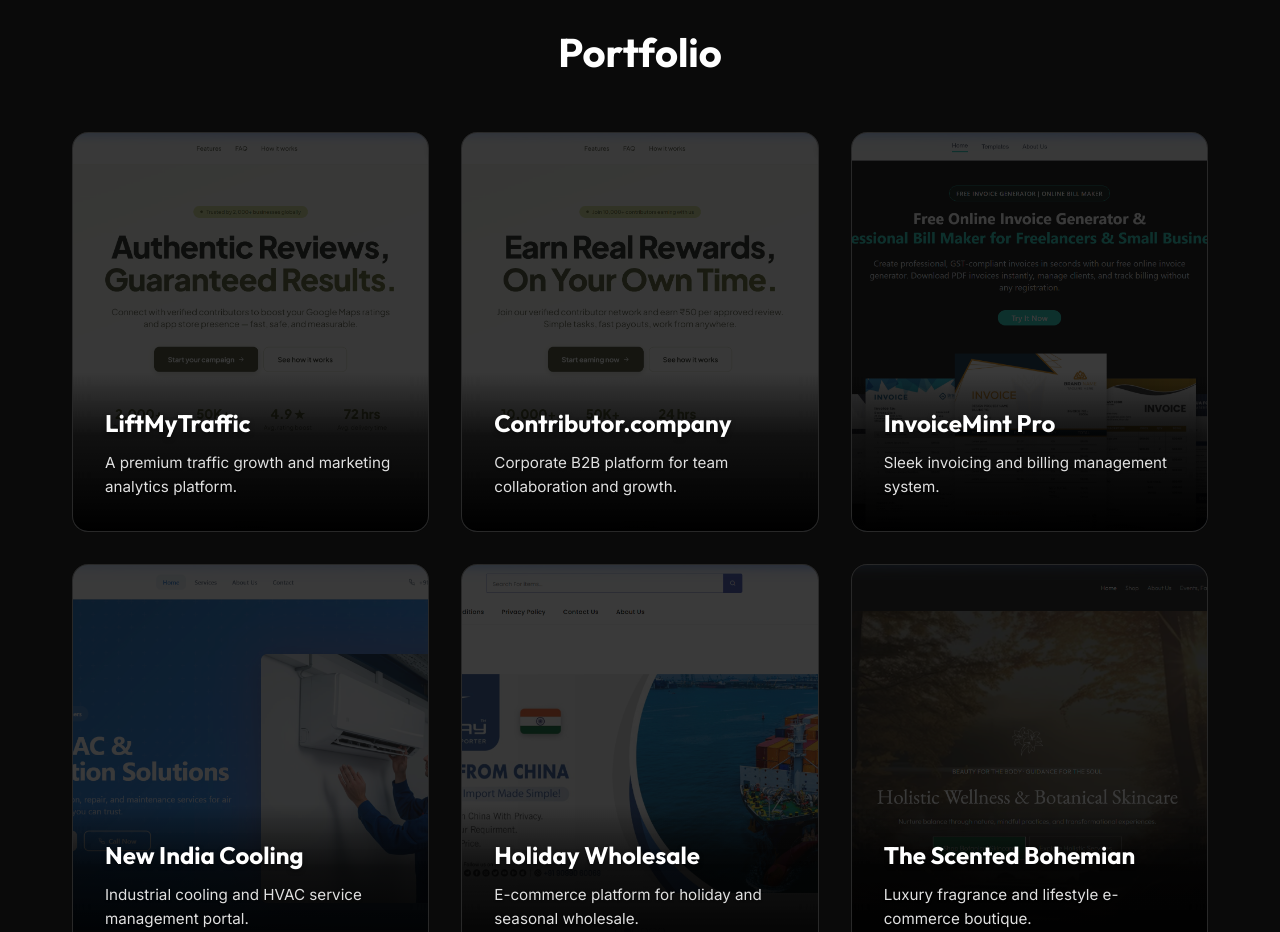
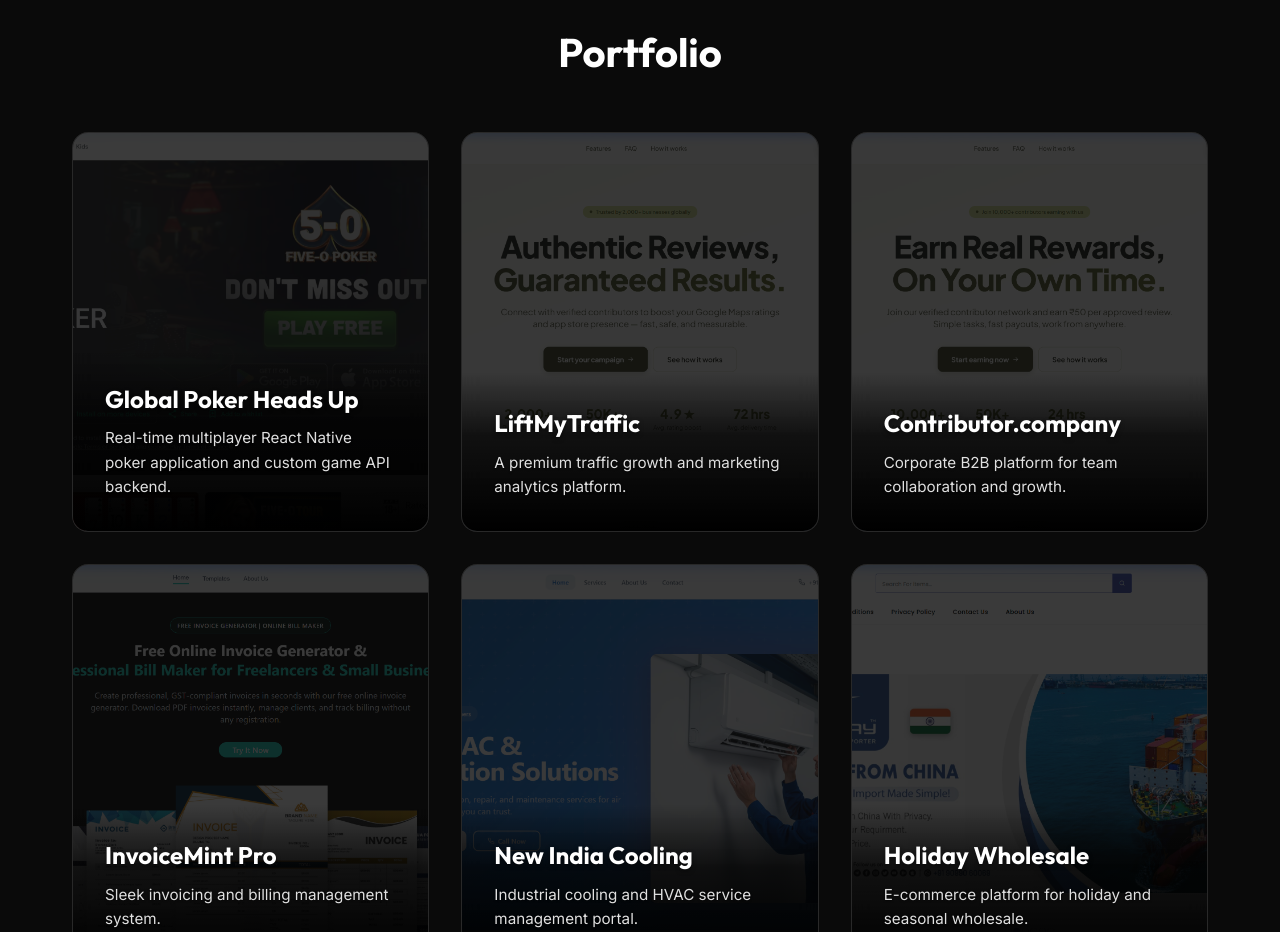
Before and after one commit to rajnig103/rajniportfolio, a React (Vite) app: page / in a window 1280 px wide. Shown: the part 3900-4832 px from the top of the page. Built offline with nearby package versions, Linux system fonts and the light colour scheme.

Commit message:
I have added your Global Poker Heads Up project to the top of your portfolio.

```diff
--- a/src/components/Portfolio.jsx
+++ b/src/components/Portfolio.jsx
@@ -3,6 +3,12 @@ import { motion } from 'framer-motion';
 
 const Portfolio = () => {
     const projects = [
+        {
+            title: 'Global Poker Heads Up',
+            desc: 'Real-time multiplayer React Native poker application and custom game API backend.',
+            img: '/assets/poker.png',
+            link: 'https://play.google.com/store/apps/details?id=com.global.poker.headsup.online'
+        },
         {
             title: 'LiftMyTraffic',
             desc: 'A premium traffic growth and marketing analytics platform.',
```
Also changed, not shown: public/assets/poker.png (added).
